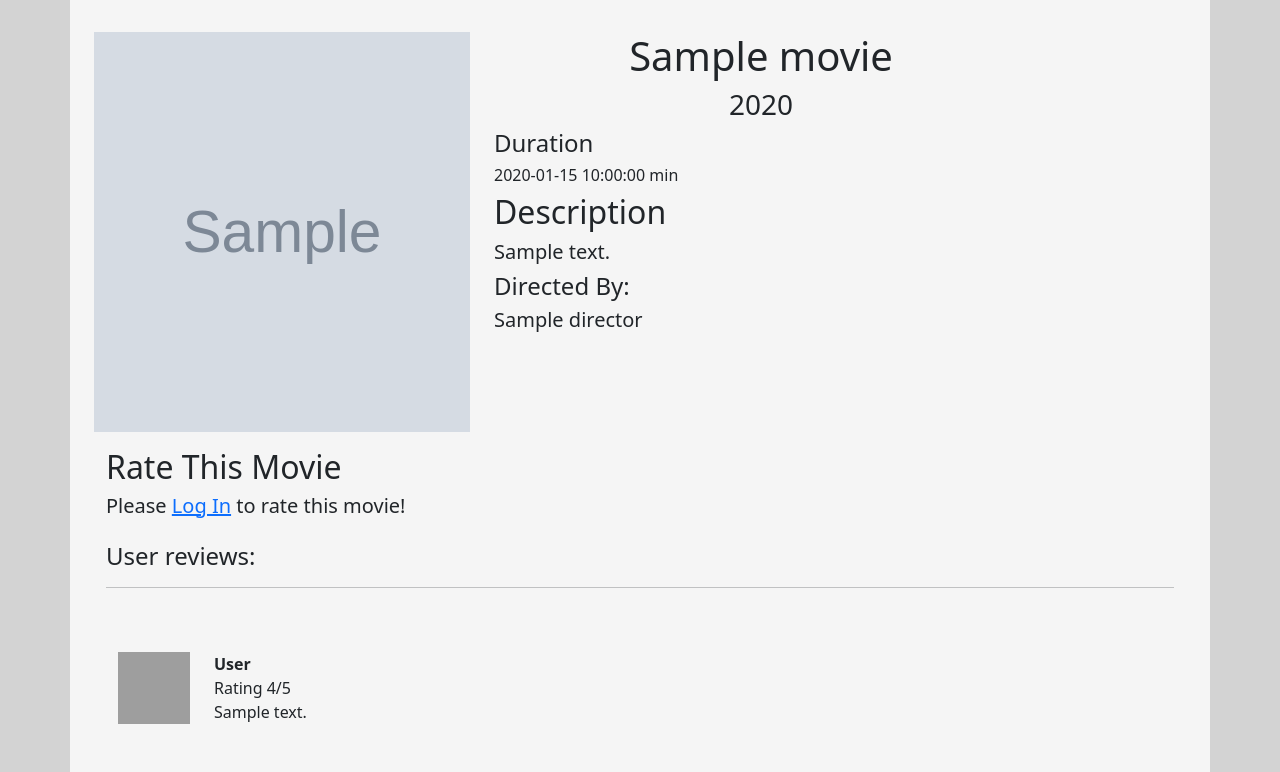
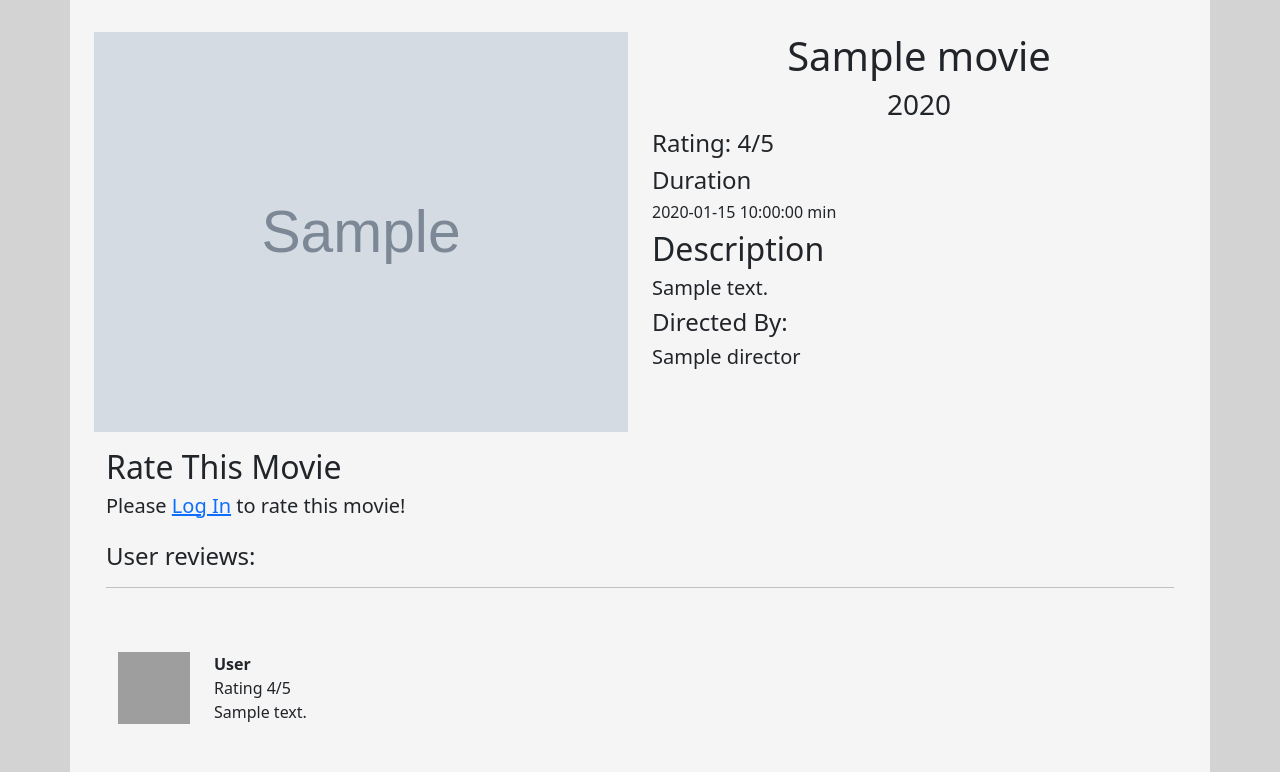
Before and after one commit to DomJacobs00/Advanced_Web_Development_Assignment_1, a Symfony app: template templates/movies/movie.html.twig in a window 1280 px wide. Shown: the part 62-834 px from the top of the page. Run offline with Twig, Linux system fonts and the light colour scheme; the template is opened without the code that fills it: most values are stand-ins (such as "Sample title", 1, 10 or a date in 2020); grey boxes marked "Sample" are stand-in pictures; some libraries are stand-ins or nearby versions; grey boxes are pictures that could not be loaded.

Commit message:
Update For rating
Added logic for movie average rating

```diff
--- a/assets/styles/app.css
+++ b/assets/styles/app.css
@@ -65,6 +65,13 @@ body {
  */
 .custom-card-spacing{
     padding-top: 2vh;
+}
+.custom-card-image
+{
+    height: 20vh;
+    width: 100%;
+    overflow: hidden;
+    position: relative;
 }
 /*
     movie (movies/movie.html.twig)
--- a/templates/home/home.html.twig
+++ b/templates/home/home.html.twig
@@ -9,7 +9,7 @@
             {% for movie in movies %}
                 <div class="col">
                     <div class="card h-100" style="width: 18rem;">
-                        <img src="{{ movie.image }}" class="card-img-top" alt="...">
+                        <img src="{{ movie.image }}" class="card-img-top custom-card-image" alt="...">
                         <div class="card-body">
                             <h5 class="card-title">{{ movie.title }}</h5>
                             <p class="card-text">{{ movie.shortDescription }}</p>
--- a/templates/movies/movie.html.twig
+++ b/templates/movies/movie.html.twig
@@ -7,9 +7,9 @@
     <div class="container">
 
 
-        <div class="container">
+        <div class="container container-fluid">
             <div class="row">
-                <div class="col-12 col-md-6 custom-movie-image">
+                <div class="col-12 col-md custom-movie-image">
                     <img src="{{ movie.image }}" alt="" class=" ">
                 </div>
                 <div class="col-12 col-md-6">
@@ -17,6 +17,8 @@
                         <h1 >{{ movie.title }}</h1>
                         <h3>{{ movie.releaseYear }}</h3>
                     </div>
+                    <h4>Rating: {{ averaggeRating }}/5</h4>
+                    <h6></h6>
                     <h4>Duration</h4>
                     <h6>{{ movie.runTime }} min</h6>
                     <h2>Description</h2>
```
Also changed, not shown: src/Controller/MovieController.php (+12 -3 lines).
